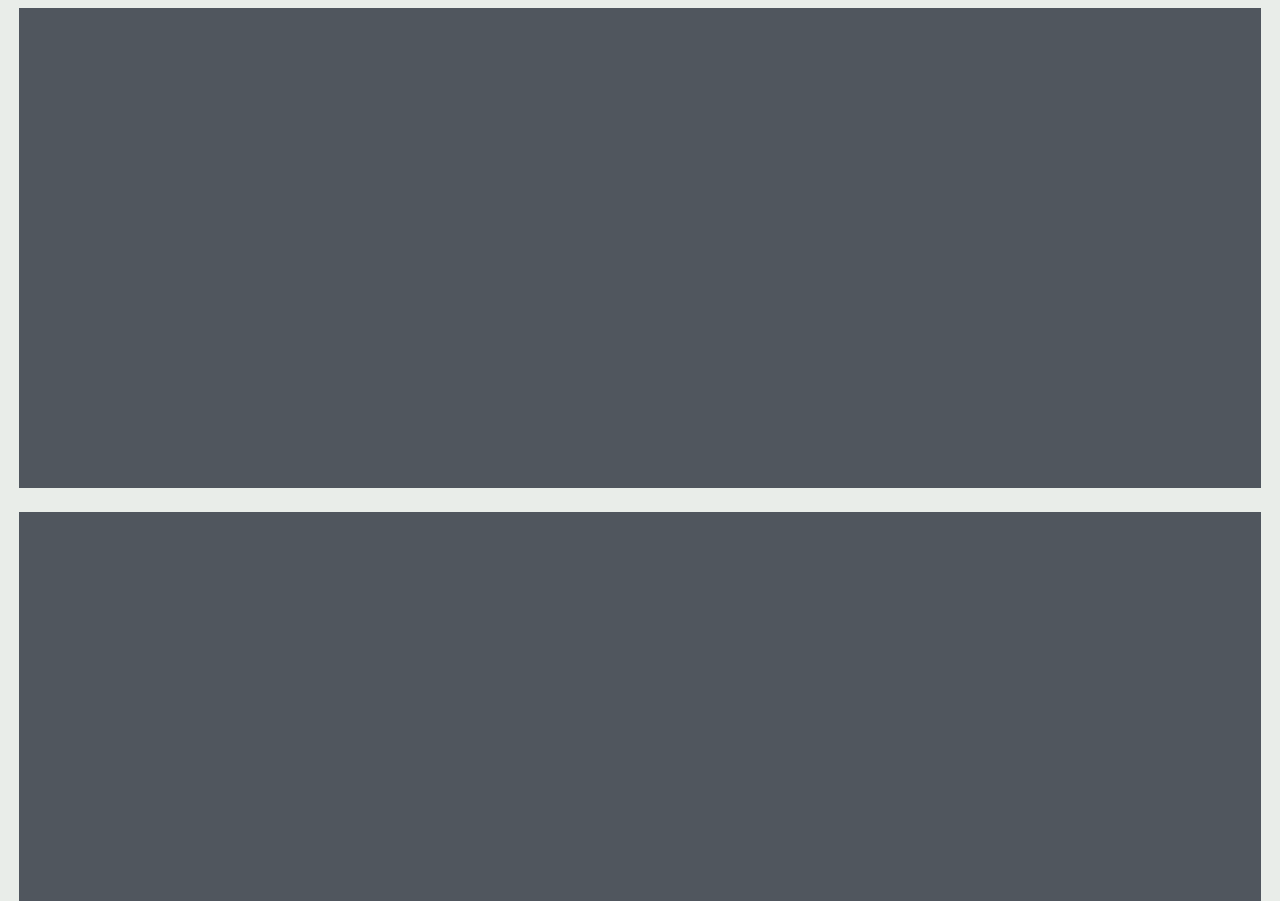
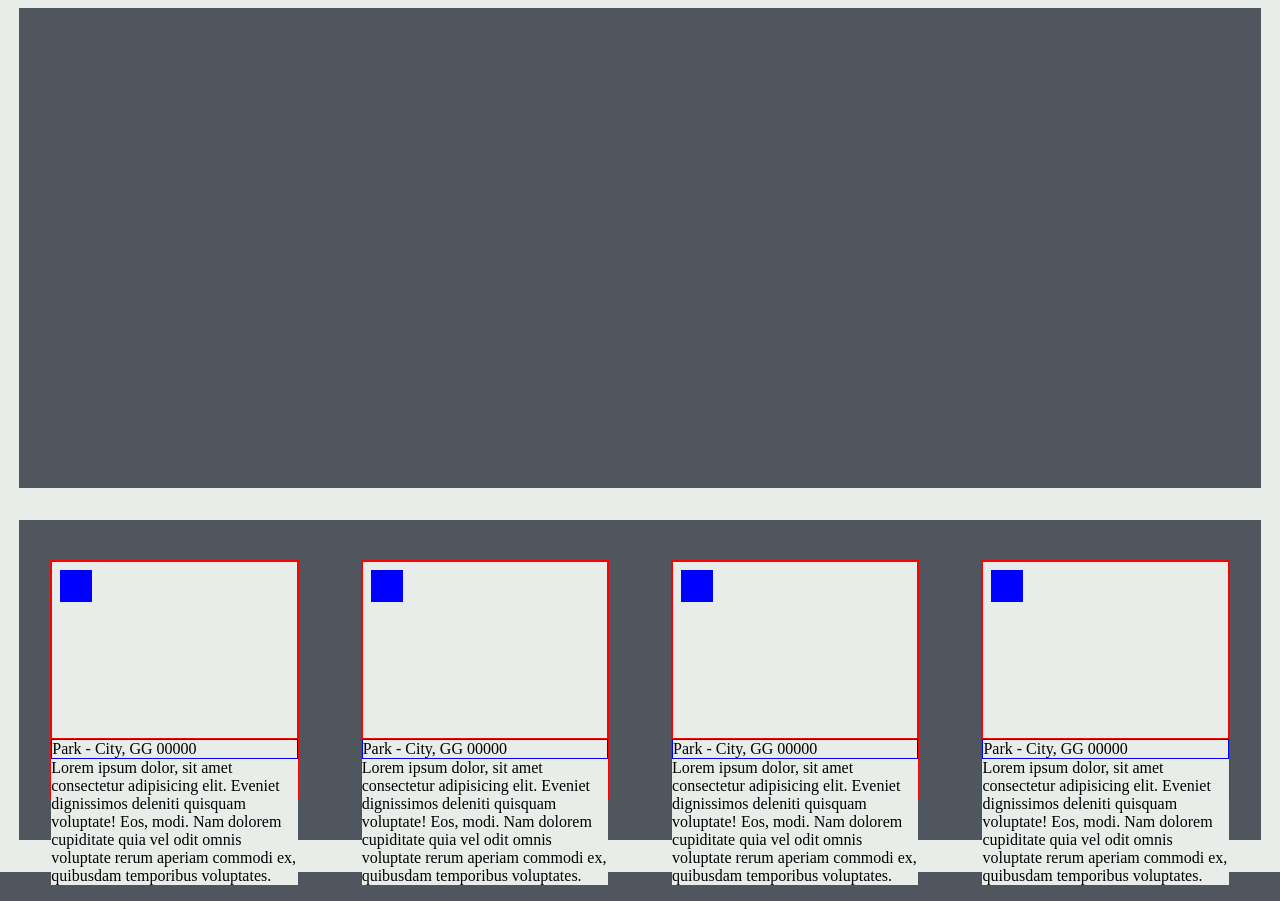
Before and after one commit to Mikesawce/MVP, a website: page public/index.html in a window 1280 px wide. Shown: the part 68-969 px from the top of the page. Drawn offline with Linux system fonts and the light colour scheme.

Commit message:
placeholder html for most viewed

```diff
--- a/public/index.html
+++ b/public/index.html
@@ -33,7 +33,34 @@
     </div>
 
     <div id="topLocations">
-
+        <div id="1st" class="topCard">
+            <div class="image">
+                <div id="1stFavoriteBtn" class="clickToFavorite"></div>
+            </div>
+            <p class="address">Park - City, GG 00000</p>
+            <p class="description">Lorem ipsum dolor, sit amet consectetur adipisicing elit. Eveniet dignissimos deleniti quisquam voluptate! Eos, modi. Nam dolorem cupiditate quia vel odit omnis voluptate rerum aperiam commodi ex, quibusdam temporibus voluptates.</p>
+        </div>
+        <div id="2nd" class="topCard">
+            <div class="image">
+                <div id="2ndFavoriteBtn" class="clickToFavorite"></div>
+            </div>
+            <p class="address">Park - City, GG 00000</p>
+            <p class="description">Lorem ipsum dolor, sit amet consectetur adipisicing elit. Eveniet dignissimos deleniti quisquam voluptate! Eos, modi. Nam dolorem cupiditate quia vel odit omnis voluptate rerum aperiam commodi ex, quibusdam temporibus voluptates.</p>
+        </div>
+        <div id="3rd" class="topCard">
+            <div class="image">
+                <div id="3rdFavoriteBtn" class="clickToFavorite"></div>
+            </div>
+            <p class="address">Park - City, GG 00000</p>
+            <p class="description">Lorem ipsum dolor, sit amet consectetur adipisicing elit. Eveniet dignissimos deleniti quisquam voluptate! Eos, modi. Nam dolorem cupiditate quia vel odit omnis voluptate rerum aperiam commodi ex, quibusdam temporibus voluptates.</p>
+        </div>
+        <div id="4th" class="topCard">
+            <div class="image">
+                <div id="4thFavoriteBtn" class="clickToFavorite"></div>
+            </div>
+            <p class="address">Park - City, GG 00000</p>
+            <p class="description">Lorem ipsum dolor, sit amet consectetur adipisicing elit. Eveniet dignissimos deleniti quisquam voluptate! Eos, modi. Nam dolorem cupiditate quia vel odit omnis voluptate rerum aperiam commodi ex, quibusdam temporibus voluptates.</p>
+        </div>
     </div>
 
     <div id="footer">
@@ -90,6 +117,9 @@
                 <div class="park"></div>
             </div>
             <h3>Create Post</h3>
+            <div id="createPost"></div>
+            <h4>Activity</h4>
+            <div id="feed"></div>
         </div>
     </div>
 </body>
--- a/public/index.js
+++ b/public/index.js
@@ -1,7 +1,8 @@
 const signUpBtn = document.querySelector('#signupBtn')
 const signUpConfirm = document.querySelector('#SignUpConfirm')
-
+// const profileBtn = document.querySelector
 // signUpBtn.addEventListener('click', ) open modal
+// profileBtn.addEventListener
 
 signUpConfirm.addEventListener('click', registerAccount)
 
@@ -32,3 +33,7 @@ async function registerAccount() {
     }
     return false
 }
+
+async function addFriend() {
+
+}
--- a/public/main.css
+++ b/public/main.css
@@ -91,12 +91,41 @@
 #topLocations {
     background-color: var(--smoke);
     width: auto;
-    min-height: 25rem;
-    margin: 1.5rem 1.2rem;
+    min-height: 20rem;
+    margin: 2rem 1.2rem;
+    display: flex;
+    align-items: center;
+    justify-content:space-around;
+
+    .topCard {
+        border: 1px solid red;
+        width: 20%;
+        height: 15rem;
+    }
+
+    .image {
+        border: 1px solid red;
+        width: 100%;
+        height: 75%;
+        display: flex;
+
+        .clickToFavorite {
+            background-color: blue;
+            height: 2rem;
+            width: 2rem;
+            margin: .5rem .5rem;
+        }
+    }
+
+    .address {
+        border: 1px solid blue;
+    }
+
 }
 
 #footer {
     background-color: var(--smoke);
     width: auto;
     min-height: 2rem;
+    margin-top: 2rem;
 }
```
